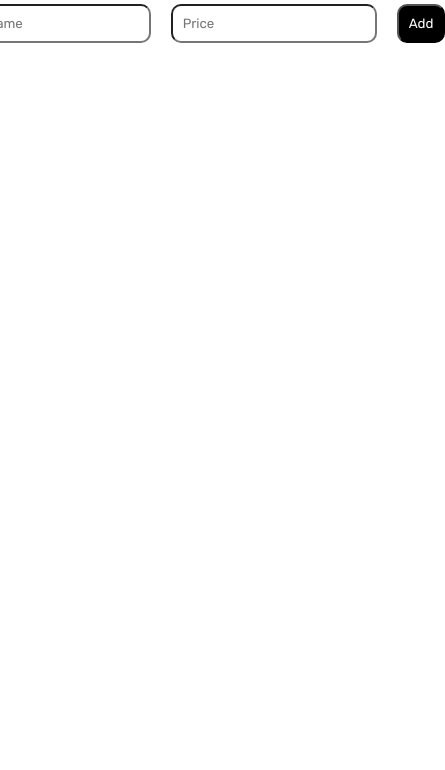
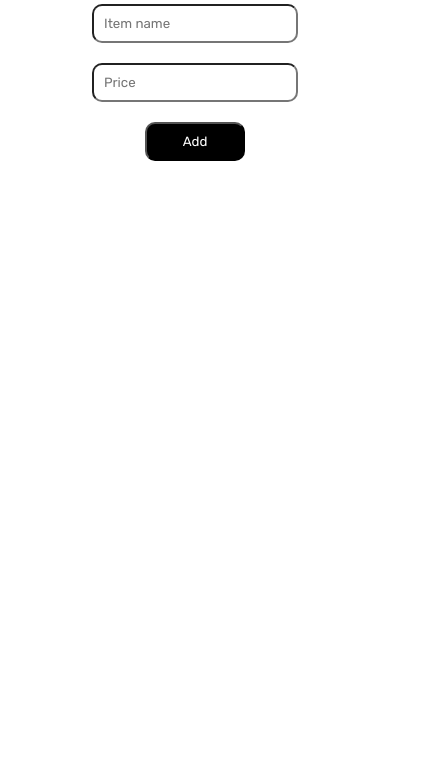
Before and after one commit to Elijah-cod/Interactive-Shopping-List, a plain HTML site: page index.html in a window 390 px wide. Shown: the part 74-844 px from the top of the page, 445 px wide, since content can reach past the window. Drawn offline with Linux system fonts and the light colour scheme.

Commit message:
Complete responsive design

```diff
--- a/style.css
+++ b/style.css
@@ -50,6 +50,8 @@ button:hover {
     display: flex;
     gap: 20px;
     flex-wrap: wrap;
+    align-items: center;
+    justify-content: center;
 }
 
 .itemcontainer {
@@ -103,3 +105,14 @@ button:hover {
     text-decoration:line-through;
     text-decoration-color: red;
 }
+
+@media (max-width: 480px) {
+    #input {
+        flex-direction: column;
+    }
+
+    .shoppingcontainer {
+        align-items: center;
+        justify-content: center;
+    }
+}
```
